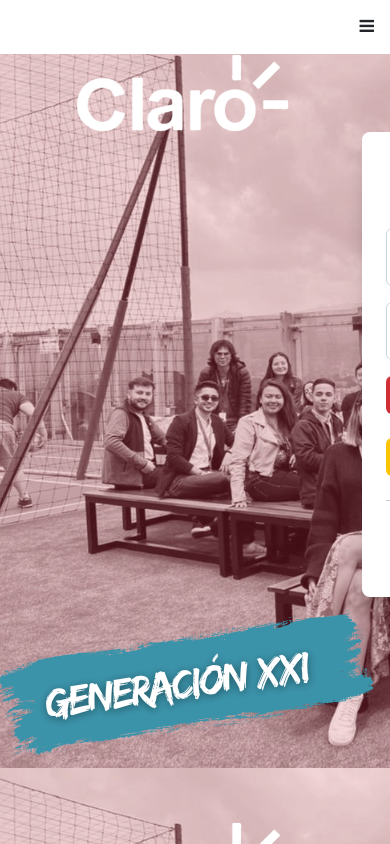
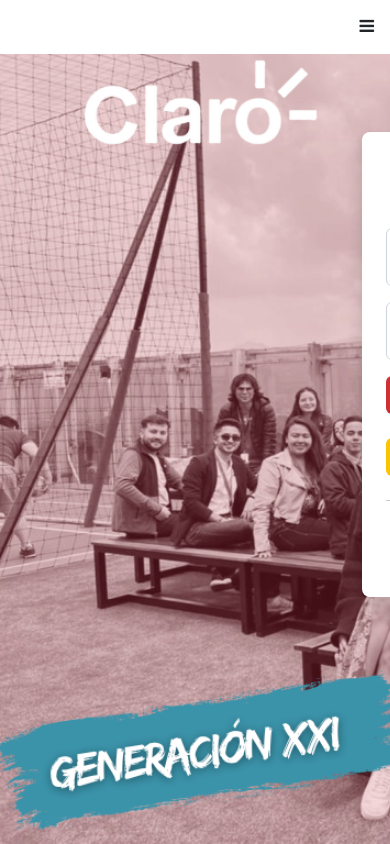
Before and after one commit to YesidSanabria/Proyecto-Generacion-XXI, a Flask app: page / in a window 390 px wide; the page is wider, and only the part inside the window is pictured. Run offline with Flask 2, Linux system fonts and the light colour scheme.

Commit message:
ResponsiveBackground

```diff
--- a/app/static/css/formulario.css
+++ b/app/static/css/formulario.css
@@ -11,6 +11,11 @@
 }
 body{
   background: rgb(226, 226, 226);
+  background-image: url("../img/fondoregistro.png");
+  position: center center;
+  background-repeat: no-repeat;
+  background-attachment: fixed;
+  background-size: cover;
 }
 nav{
   position: sticky;
--- a/app/static/css/personalData.css
+++ b/app/static/css/personalData.css
@@ -1,6 +1,10 @@
 body {
     background: #67B26F;  /* fallback for old browsers */
     background-image: url("../img/fondoregistro.png");
+    background-position: center center;
+    background-repeat: no-repeat;
+    background-attachment: fixed;
+    background-size: cover;
     padding: 0;
     margin: 0;
     font-family: 'Lato', sans-serif;
--- a/app/templates/base.html
+++ b/app/templates/base.html
@@ -15,6 +15,9 @@
 body {
   margin: 0;
   font-family: Arial, Helvetica, sans-serif;
+  background-repeat: no-repeat;
+  background-attachment: fixed;
+  background-size: cover;
 }
 
 .topnav {
--- a/app/templates/create_account.html
+++ b/app/templates/create_account.html
@@ -2,7 +2,7 @@
 
 {% block content %}
 
-<body class="body" background="{{ url_for('static', filename='img/fondoregistro.png')}}"  background-repeat: no-repeat>
+<body class="body" background="{{ url_for('static', filename='img/fondoregistro.png')}}">
 </body>
 <br />
 <!---Create Account-->
--- a/app/templates/index.html
+++ b/app/templates/index.html
@@ -3,7 +3,7 @@
 
 {% block content %}
 
- <body class="body" background="{{ url_for('static', filename='img/fondoinicio.png')}}"  background-repeat: no-repeat>
+ <body class="body" background="{{ url_for('static', filename='img/fondoinicio.png')}}">
  </body>
 
 <div class="container " style="position: relative;left: 350px;top: 30px">
```
